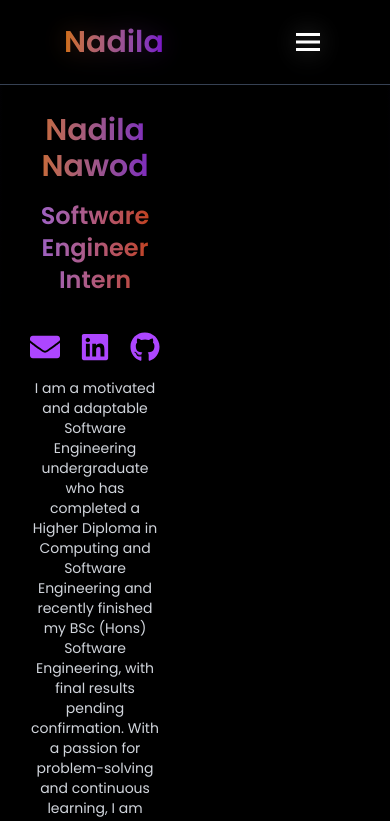
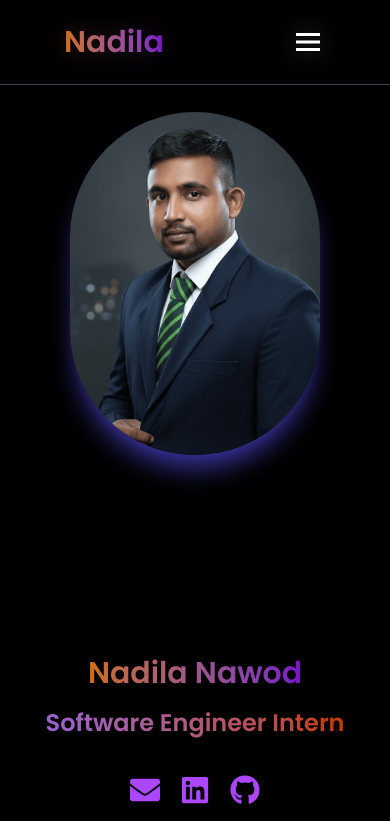
Before and after one commit to nadila2k/nadila-portfolio, a React (Vite) app: page / in a window 390 px wide. Shown: the top 821 px of the page. Built offline with nearby package versions, Linux system fonts and the light colour scheme.

Commit message:
mobile ui fix

```diff
--- a/src/components/Hero.jsx
+++ b/src/components/Hero.jsx
@@ -7,22 +7,22 @@ export default function Hero() {
   return (
     <div
       id="hero"
-      className="px-16 flex min-h-screen w-full items-center justify-center py-28 md:px32"
+      className="px-6 md:px-16 flex min-h-screen w-full items-center justify-center py-28"
     >
-      <div className="flex   items-center justify-center gap-50 text-white">
+      <div className="flex  flex-col-reverse md:flex-row  items-center justify-center gap-50 md:gap-6 text-white">
         <div>
           <motion.div
             initial={{ opacity: 0, y: -50 }}
             animate={{ opacity: 1, y: 0 }}
             transition={{ duration: 0.5, delay: 0.3 }}
-             viewport={{ once: false }}
+            viewport={{ once: false }}
             className="flex max-w-[600px] flex-col items-center justify-center gap-4 text-center"
           >
             <h1 className="bg-gradient-to-r from-orange-400 to-purple-600 bg-clip-text text-transparent opacity-80 text-3xl font-semibold transition-all duration-300 hover:opacity-100 font-light md:text-7xl ">
               Nadila Nawod
             </h1>
             <h3 className="bg-gradient-to-r from-purple-400 to-orange-600 bg-clip-text text-transparent opacity-80 text-2xl font-semibold transition-all duration-300 hover:opacity-100 font-light md:text-3xl">
-               Software Engineer Intern
+              Software Engineer Intern
             </h3>
             <ul className="flex justify-center gap-5 mt-5">
               <li>
@@ -83,13 +83,13 @@ export default function Hero() {
             initial={{ opacity: 0, y: -50 }}
             animate={{ opacity: 1, y: 0 }}
             transition={{ duration: 0.5, delay: 0.3 }}
-             viewport={{ once: false }}
+            viewport={{ once: false }}
             className="flex items-center justify-center"
           >
             <img
               src={heroImg}
               alt=""
-              className="w-[250px] cursor-pointer rounded-full   shadow-xl shadow-indigo-900 transition-all duration-300 hover:-translate-y-5 hover:scale-105 hover:shadow-2xl hover:shadow-indigo-600 md:W-[350px] "
+              className="w-[250px] cursor-pointer rounded-full md:w-[100px]   shadow-xl shadow-indigo-900 transition-all duration-300 hover:-translate-y-5 hover:scale-105 hover:shadow-2xl hover:shadow-indigo-600  "
             />
           </motion.div>
         </div>
```
